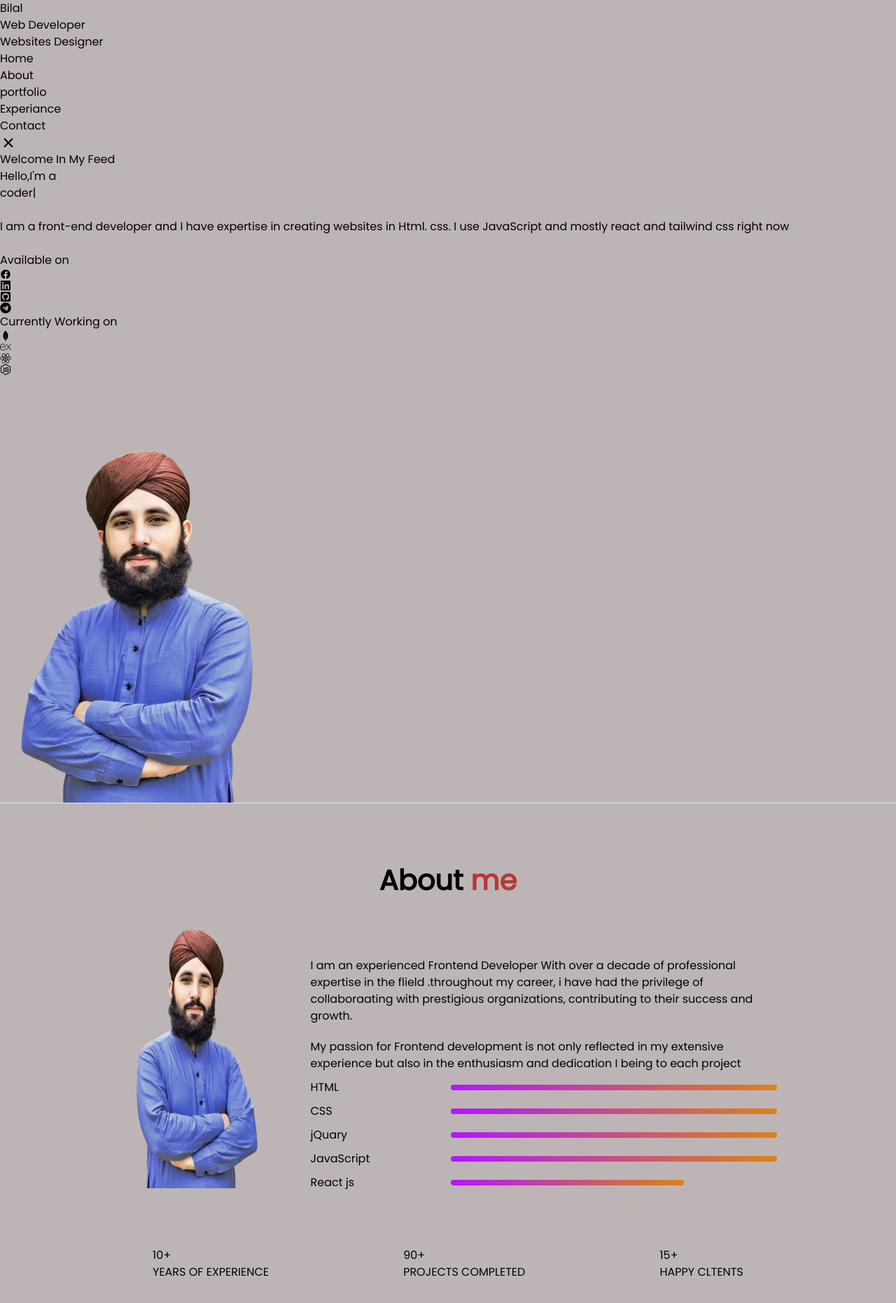
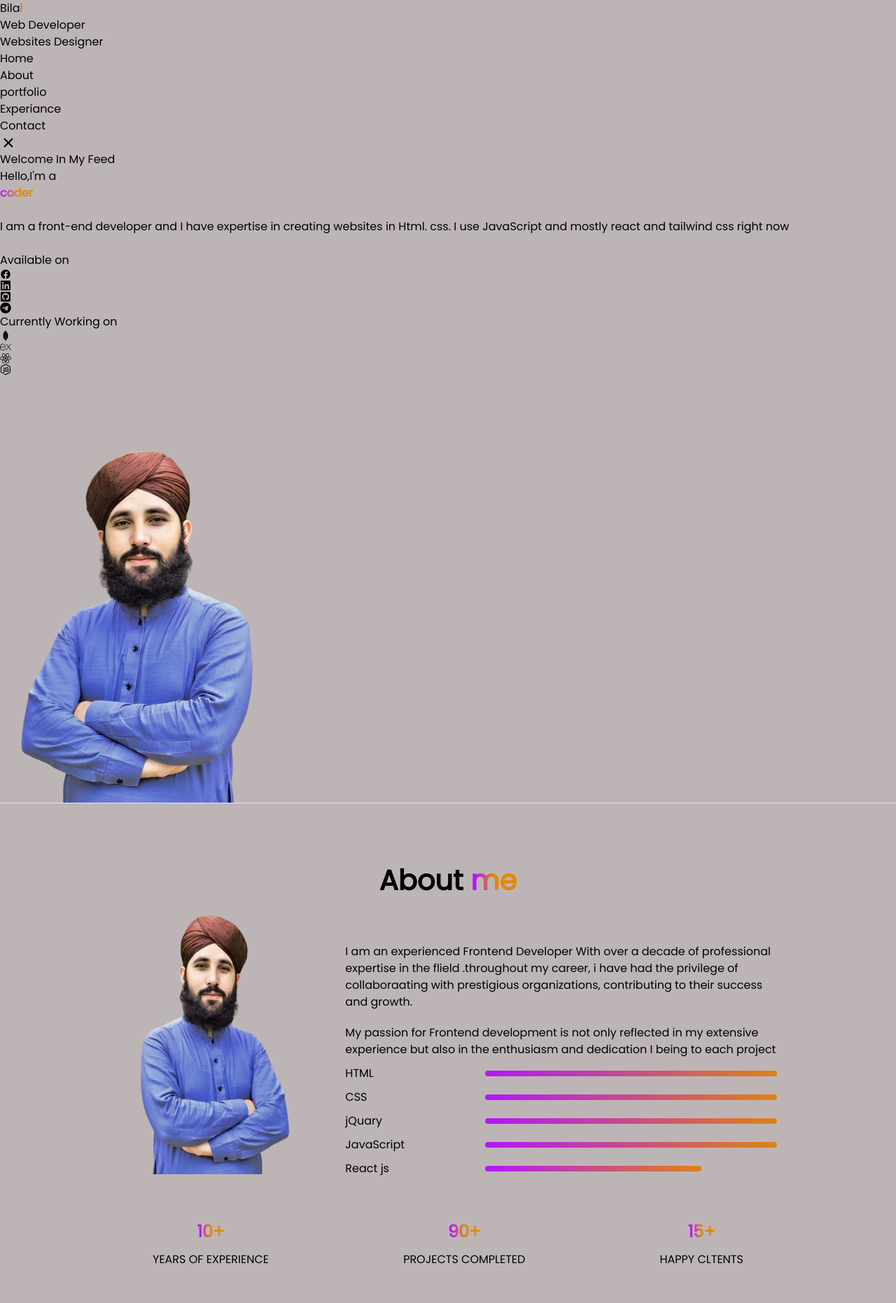
Before and after one commit to BilalAhmed8959/portfolio-bilalahmed, a React (Vite) app: page / in a window 1280 px wide. Shown: the top 1862 px of the page at 70% size. Built offline with nearby package versions, Linux system fonts and the light colour scheme.

Commit message:
color add

```diff
--- a/src/components/About.css
+++ b/src/components/About.css
@@ -3,7 +3,7 @@
     flex-direction: column;
     align-items: center;
     justify-content: center;
-    gap: 80px;
+    gap: 60px;
     margin: 80px 170px;
 }
 .title h1{
@@ -17,10 +17,14 @@
     gap: 60px;
 }
 .title span{
-    color: rgb(185, 55, 55);
+background: linear-gradient(270deg, #df8908 50.41%, #b415ff 90.25%);
+background-clip: text;
+-webkit-background-clip: text;
+-webkit-text-fill-color: transparent;
+font-weight: 700;
 }
 .about_left img{
-    width: 600px;
+    width: 800px;
     height: 450px;
     margin-top: -120px;
 }
@@ -64,3 +68,18 @@
     justify-content: space-around;
     margin-bottom: 100px;
 }
+.about_achievment{
+    display: flex;
+    flex-direction: column;
+    align-items: center;
+    gap: 10px;
+    transition: 0.5;
+}
+.about_achievment h1{
+font-size: 1.5rem;
+background: linear-gradient(270deg, #df8908 50.41%, #b415ff 90.25%);
+background-clip: text;
+-webkit-background-clip: text;
+-webkit-text-fill-color: transparent;
+font-weight: 700;
+}
--- /dev/null
+++ b/src/components/Home.css
@@ -0,0 +1,7 @@
+.home{
+    background: linear-gradient(270deg, #df8908 50.41%, #b415ff 90.25%);
+    background-clip: text;
+    -webkit-background-clip: text;
+    -webkit-text-fill-color: transparent;
+    font-weight: 700;
+}
--- a/src/components/Home.jsx
+++ b/src/components/Home.jsx
@@ -9,6 +9,7 @@ import { SiExpress } from "react-icons/si";
 import { FaReact } from "react-icons/fa";
 import { FaNodeJs } from "react-icons/fa";
 import { ReactTyped,Typed } from "react-typed";
+import './Home.css'
 
 
 
@@ -27,7 +28,7 @@ export default function Home() {
    <h1>Hello,I'm a</h1>
    {/* <spen >Developer</spen> */}
    <ReactTyped
-            className="text-red-700 font-bold"
+            className="home font-bold"
           strings={["Developer","coder"]}
           typeSpeed={40}
           backSpeed={50}
--- /dev/null
+++ b/src/components/Navbar.css
@@ -0,0 +1,14 @@
+.navbar{
+ background: linear-gradient(270deg, #df8908 50.41%, #b415ff 90.25%);
+background-clip: text;
+-webkit-background-clip: text;
+-webkit-text-fill-color: transparent;
+font-weight: 700;
+}
+.hover:hover{
+    background: linear-gradient(270deg, #df8908 50.41%, #b415ff 90.25%);
+    background-clip: text;
+    -webkit-background-clip: text;
+    -webkit-text-fill-color: transparent;
+    font-weight: 700;
+}
--- a/src/components/Navbar.jsx
+++ b/src/components/Navbar.jsx
@@ -1,6 +1,7 @@
 import React, { useState } from 'react'
 import { AiOutlineMenu } from "react-icons/ai";
 import { IoCloseSharp } from "react-icons/io5";
+import './Navbar.css'
 
 
 
@@ -33,7 +34,7 @@ function Navbar() {
    <div className='max-w-screen-2x1 container mx-auto bg-stone-400  px-4 md:px-20 h-16 shadow-md' fixed top-0 left-0 right-0>
     <div className='flex justify-between items-center h-16 '>
         <div className='flex  space-x-2'>
-            <h1 className='font-semibold text-xl cursor-pointer'>Bila<span className='text-green-500 text-2xl'>l</span></h1>
+            <h1 className='font-semibold text-xl cursor-pointer'>Bila<span className='navbar  text-2xl'>l</span></h1>
             <div>
             <p className='text-sm'>Web Developer</p>
             <p className='text-sm'>Websites Designer</p>
@@ -44,7 +45,7 @@ function Navbar() {
             <ul className='hidden md:flex space-x-8'>
                {
                 navItems.map(({id,text}) =>(
-                    <li className='hover:scale-105 hover:border-b-2 hover:border-black hover:text-red-700 duration-200 cursor-pointer' key={id}>{text}</li>
+                    <li className='hover hover:scale-105  duration-200 cursor-pointer' key={id}>{text}</li>
                 ))
                }
             </ul>
```
